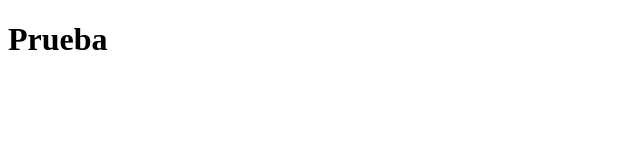
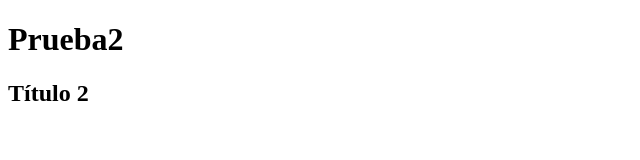
Before and after one commit to cmayansl/helo-git, a plain HTML site: page index.html in a window 1280 px wide. Shown: the whole page, without its empty margins (0-640 px from the left). Drawn offline with Linux system fonts and the light colour scheme.

Commit message:
Se modificó titulo 1 e inserto titulo  2

```diff
--- a/index.html
+++ b/index.html
@@ -6,6 +6,7 @@
     <title>Demo GIT</title>
 </head>
 <body>
-    <h1>Prueba</h1>
+    <h1>Prueba2</h1>
+    <h2>Título 2</h2>
 </body>
 </html>
```
